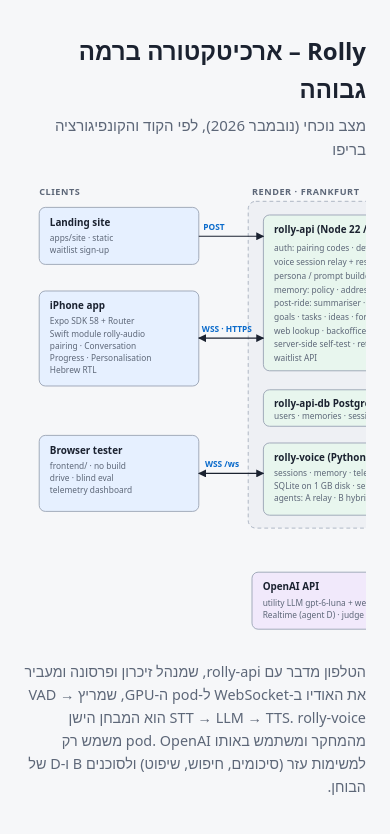
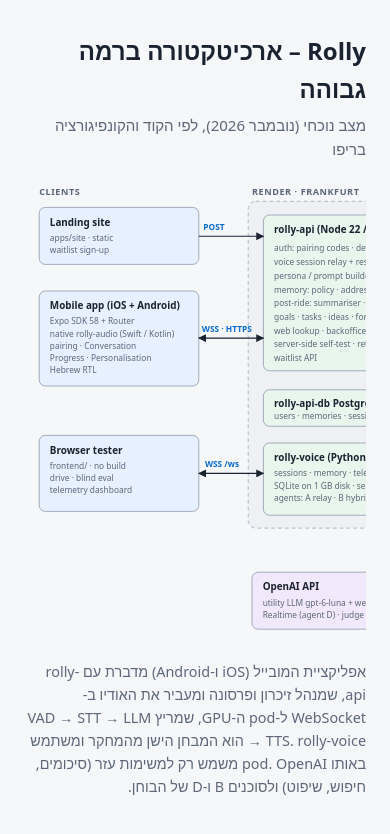
Before and after one commit to slipwoker/Rolly, a website: page docs/rolly-hld.html in a window 390 px wide. Drawn offline with Linux system fonts and the light colour scheme.

Commit message:
HLD diagram: mobile app covers iOS and Android
Co-Authored-By: Claude Sonnet 5.5 <noreply@anthropic.com>
Claude-Session: https://claude.ai/code/session_01G4fSe1M16CEEP8WJm5QShV

```diff
--- a/docs/rolly-hld.html
+++ b/docs/rolly-hld.html
@@ -22,7 +22,7 @@ figcaption{color:var(--mut);margin-top:12px;font-size:.9rem}
 <h1>Rolly – ארכיטקטורה ברמה גבוהה</h1>
 <p class="sub">מצב נוכחי (נובמבר 2026), לפי הקוד והקונפיגורציה בריפו</p>
 <figure style="margin:0"><div class="scroll" dir="ltr">
-<svg viewBox="0 0 1000 620" role="img" aria-label="HLD של Rolly: לקוחות מתחברים ל-rolly-api ול-rolly-voice ב-Render, שמעבירים את הקול ל-pod GPU ב-RunPod ומשתמשים ב-OpenAI">
+<svg viewBox="0 0 1000 620" role="img" aria-label="HLD של Rolly: לקוחות (אפליקציית iOS ו-Android) מתחברים ל-rolly-api ול-rolly-voice ב-Render, שמעבירים את הקול ל-pod GPU ב-RunPod ומשתמשים ב-OpenAI">
 <defs><marker id="a" viewBox="0 0 10 10" refX="9" refY="5" markerWidth="7" markerHeight="7" orient="auto-start-reverse"><path d="M0 0L10 5L0 10z" fill="currentColor"/></marker></defs>
 
 <text class="g" x="20" y="24">CLIENTS</text>
@@ -36,7 +36,7 @@ figcaption{color:var(--mut);margin-top:12px;font-size:.9rem}
 <rect class="box" fill="var(--c-client)" x="20" y="40" width="210" height="75" rx="8"/>
 <text class="t" x="34" y="64">Landing site</text><text class="s" x="34" y="84">apps/site · static</text><text class="s" x="34" y="100">waitlist sign-up</text>
 <rect class="box" fill="var(--c-client)" x="20" y="150" width="210" height="125" rx="8"/>
-<text class="t" x="34" y="174">iPhone app</text><text class="s" x="34" y="194">Expo SDK 58 + Router</text><text class="s" x="34" y="210">Swift module rolly-audio</text><text class="s" x="34" y="226">pairing · Conversation</text><text class="s" x="34" y="242">Progress · Personalisation</text><text class="s" x="34" y="258">Hebrew RTL</text>
+<text class="t" x="34" y="174">Mobile app (iOS + Android)</text><text class="s" x="34" y="194">Expo SDK 58 + Router</text><text class="s" x="34" y="210">native rolly-audio (Swift / Kotlin)</text><text class="s" x="34" y="226">pairing · Conversation</text><text class="s" x="34" y="242">Progress · Personalisation</text><text class="s" x="34" y="258">Hebrew RTL</text>
 <rect class="box" fill="var(--c-client)" x="20" y="340" width="210" height="100" rx="8"/>
 <text class="t" x="34" y="364">Browser tester</text><text class="s" x="34" y="384">frontend/ · no build</text><text class="s" x="34" y="400">drive · blind eval</text><text class="s" x="34" y="416">telemetry dashboard</text>
 
@@ -90,6 +90,6 @@ figcaption{color:var(--mut);margin-top:12px;font-size:.9rem}
 <path class="ar" d="M645 400H735" marker-start="url(#a)" marker-end="url(#a)"/><text class="al" x="656" y="392">WSS</text><text class="al" x="656" y="420">relay</text>
 <path class="ar" d="M645 225H690V545H660M645 435H690" marker-end="url(#a)"/><text class="al" x="696" y="500" transform="rotate(-90 696 500)">HTTPS</text>
 </svg></div>
-<figcaption>הטלפון מדבר עם rolly-api, שמנהל זיכרון ופרסונה ומעביר את האודיו ב-WebSocket ל-pod ה-GPU, שמריץ VAD → STT → LLM → TTS. rolly-voice הוא המבחן הישן מהמחקר ומשתמש באותו pod. OpenAI משמש רק למשימות עזר (סיכומים, חיפוש, שיפוט) ולסוכנים B ו-D של הבוחן.</figcaption>
+<figcaption>אפליקציית המובייל (iOS ו-Android) מדברת עם rolly-api, שמנהל זיכרון ופרסונה ומעביר את האודיו ב-WebSocket ל-pod ה-GPU, שמריץ VAD → STT → LLM → TTS. rolly-voice הוא המבחן הישן מהמחקר ומשתמש באותו pod. OpenAI משמש רק למשימות עזר (סיכומים, חיפוש, שיפוט) ולסוכנים B ו-D של הבוחן.</figcaption>
 </figure>
 </main>
```
